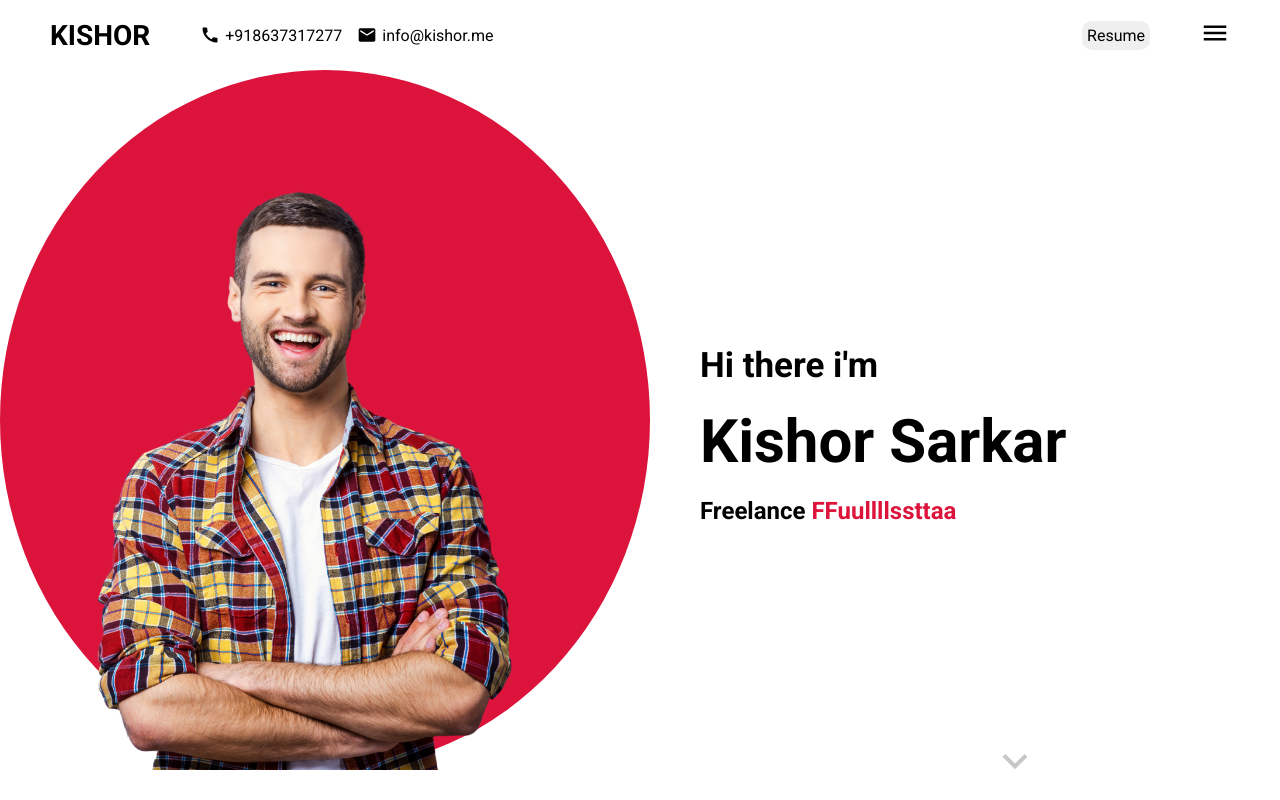
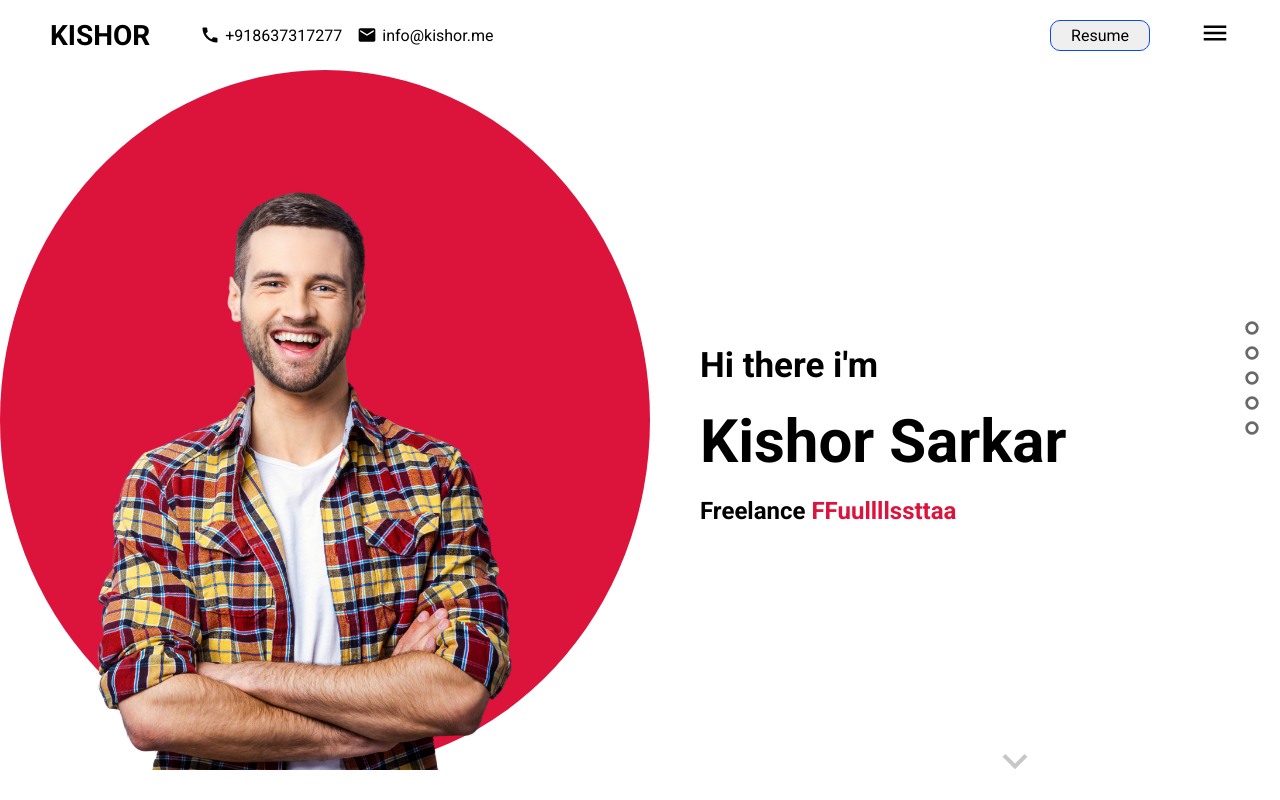
Before and after one commit to gostgmaer/simple-portfolio, a React (Create React App) app: page / in a window 1280 px wide. Built offline with nearby package versions, Linux system fonts and the light colour scheme.

Commit message:
Update navigation

```diff
--- a/src/App.js
+++ b/src/App.js
@@ -1,4 +1,4 @@
-import './App.scss'
+import "./App.scss";
 import React from "react";
 import Header from "./Components/Header/Header";
 import Routers from "./Utils/Routes/Routers";
@@ -9,7 +9,8 @@ import Testimonial from "./Components/Testimonial/Testimonial";
 import Portfolio from "./Components/Portfolio/Portfolio";
 import Projects from "./Components/Projects/Projects";
 import ContactForm from "./Components/ContactForm/ContactForm";
-
+import { Mock } from "./Assets/Data/Mock/Data";
+import { MdArrowBack, MdBolt, MdTripOrigin } from "react-icons/md";
 
 function App() {
   const { toggleSidebar } = useGlobalContext();
@@ -17,14 +18,24 @@ function App() {
   return (
     <div className="app">
       <Header></Header>
-     {toggleSidebar&& <Sidebar/>}
+      {toggleSidebar && <Sidebar />}
       <div className="section">
         <Intro></Intro>
         <Portfolio></Portfolio>
         <Projects></Projects>
         <Testimonial></Testimonial>
         <ContactForm></ContactForm>
-
+      </div>
+      <div className="navigationBullet">
+        <ul>
+          {Mock.Navigation.map((item) => (
+            <li key={item.id}>
+              <a name={item.text} href={`#${item.url}`}>
+                <MdTripOrigin></MdTripOrigin>
+              </a>
+            </li>
+          ))}
+        </ul>
       </div>
     </div>
   );
--- a/src/App.scss
+++ b/src/App.scss
@@ -34,6 +34,7 @@
 }
 
 .app {
+  position: relative;
   ::-webkit-scrollbar {
     display: none; /* for Chrome, Safari, and Opera */
   }
@@ -46,7 +47,7 @@
     height: calc(100vh - 70px);
     top: 70px;
     scroll-snap-type: y mandatory;
-    overflow: scroll;
+    overflow: hidden;
     //scrollbar-width: none;
 
     // &::-webkit-scrollbar{
@@ -59,4 +60,31 @@
 
     }
   }
+  .navigationBullet{
+    position: absolute;
+    top: 40%;
+    right: 20px;
+    display: flex;
+    align-items: center;
+    justify-content: center;
+    z-index: 11;
+
+    ul{
+      flex-direction: column;
+      gap: 5px;
+      li{
+        a{
+          color: #696969;
+         // background-color: #61dafb;
+         .svg{
+          color: #4a4a4a;
+          // background-color: #61dafb;
+         }
+          &:hover{
+            color: #15023A;
+          }
+        }
+      }
+    }
+  }
 }
--- a/src/Components/Header/header.scss
+++ b/src/Components/Header/header.scss
@@ -71,12 +71,14 @@
       .resume {
         button {
           border: none;
-          padding: 5px;
+          padding: 5px 20px;
           border-radius: 10px;
           cursor: pointer;
+          border: 1px solid rgb(8, 74, 243);
           &:hover {
             outline-style: solid;
-            outline-color: rgb(0, 72, 255);
+          color: #fff;
+            background-color: rgb(8, 74, 243);
           }
         }
       }
```
